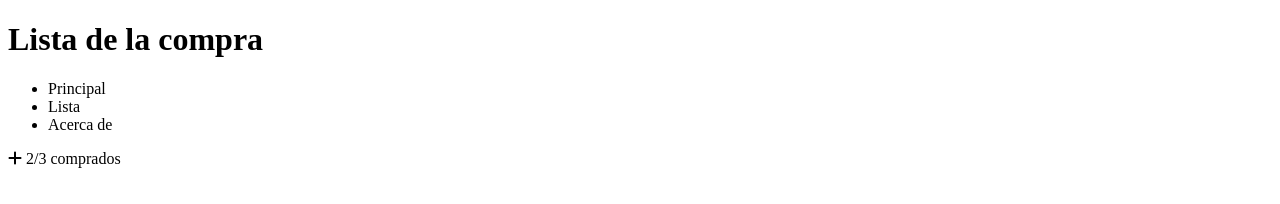
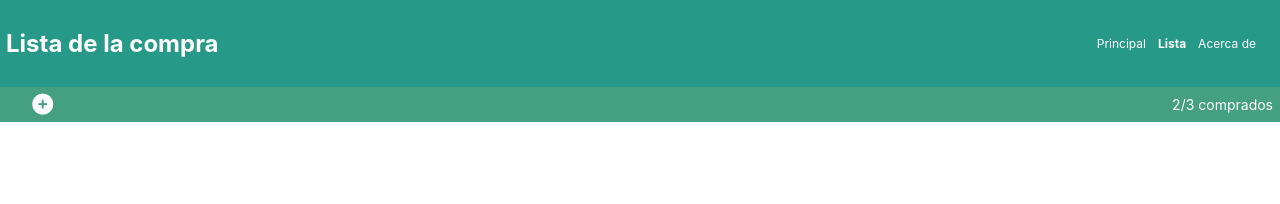
Before and after one commit to alexandergh132003/202301-w1ch3-Alexander-Guillen, a website built with Parcel: page src/index.html in a window 1280 px wide. Built offline with nearby package versions, Linux system fonts and the light colour scheme.

Commit message:
Apply css to current html content

```diff
--- a/src/index.html
+++ b/src/index.html
@@ -16,14 +16,14 @@
     <nav>
       <ul>
         <li>Principal</li>
-        <li>Lista</li>
+        <li><span class="lista">Lista</span></li>
         <li>Acerca de</li>
       </ul>
     </nav>
   </header>
   <main>
     <div>
-      <i class="fa-solid fa-plus"></i>
+      <i class="fa-solid fa-circle-plus"></i>
       <span>2/3 comprados</span>
     </div>
   </main>
--- a/src/style.css
+++ b/src/style.css
@@ -1 +1,48 @@
 @import url("/node_modules/@fortawesome/fontawesome-free/css/all.min.css");
+
+body {
+  margin: 0;
+  font-family: -apple-system, BlinkMacSystemFont, avenir next, avenir, segoe ui,
+    helvetica neue, helvetica, Cantarell, Ubuntu, roboto, noto, arial,
+    sans-serif;
+  font-size: 1.5vh;
+}
+
+:is(h1, li:nth-child(2n)) {
+  font-weight: bold;
+}
+
+:is(header, ul, nav, div) {
+  background: #279989;
+  display: flex;
+  flex-direction: row;
+  justify-content: space-between;
+  color: white;
+  align-items: center;
+  list-style: none;
+  padding: 0.5em;
+  text-align: center;
+  height: 100%;
+}
+
+nav {
+  display: -webkit-flex;
+}
+
+ul {
+  display: -webkit-flex;
+}
+
+li {
+  padding: 0.5em;
+}
+
+div {
+  background: #44a080;
+  font-size: 14px;
+}
+
+i {
+  font-size: 150%;
+  padding-left: 2%;
+}
```
